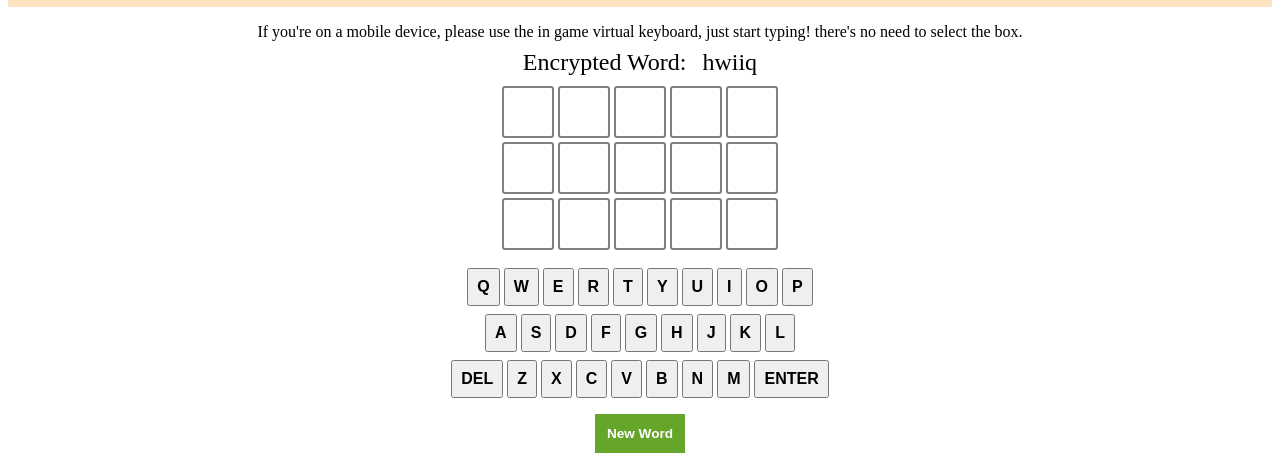
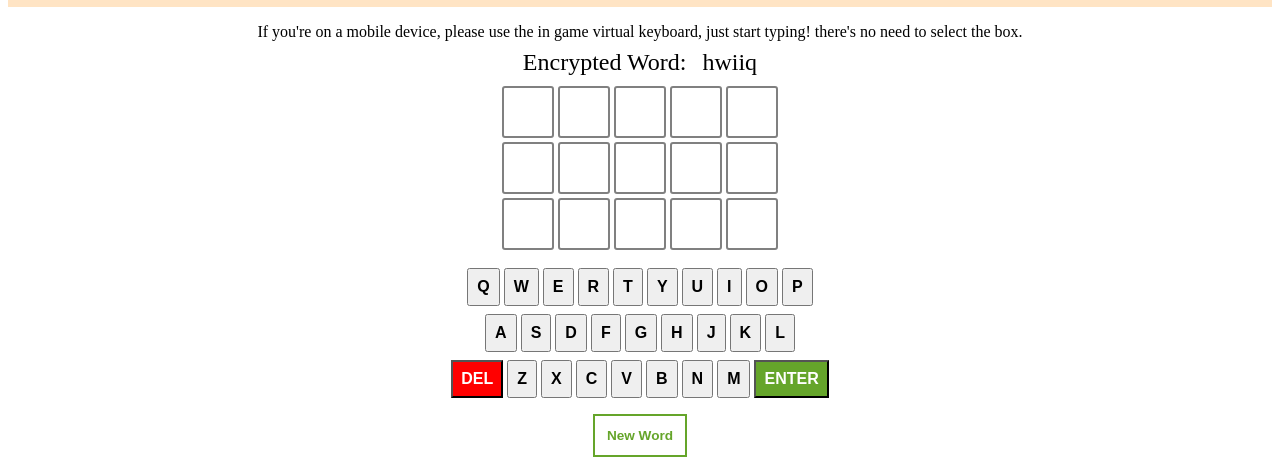
Before and after one commit to adityanataraj/crypt, a plain HTML site: page index.html in a window 1280 px wide. Shown: the part 81-549 px from the top of the page. Drawn offline with nearby package versions, Linux system fonts and the light colour scheme.

Commit message:
Update style.css

```diff
--- a/style.css
+++ b/style.css
@@ -116,17 +116,28 @@
 }
 
 .next-button{
-  border: none;
+  border: 2px solid rgb(101, 165, 42);
   padding: 0.75rem;
   font-size: 0.85rem;
+  background-color: white;
+  color: rgb(101, 165, 42);
+  font-weight: 600;
+}
+
+.enter-key{
+  color: white;
   background-color: rgb(101, 165, 42);
-  color: white;
-  font-weight: 600;
+}
+
+.del-key{
+  color:white;
+  background-color:red;
 }
 
 .next-button:hover{
   cursor: pointer;
   background-color: rgb(74, 121, 29);
+  color: white;
 }
 
 @media screen and (max-width: 800px) {
```
